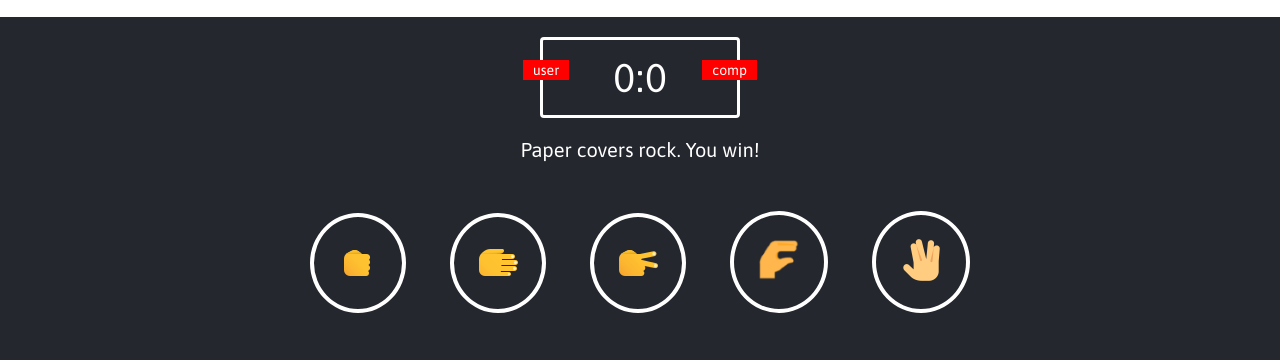
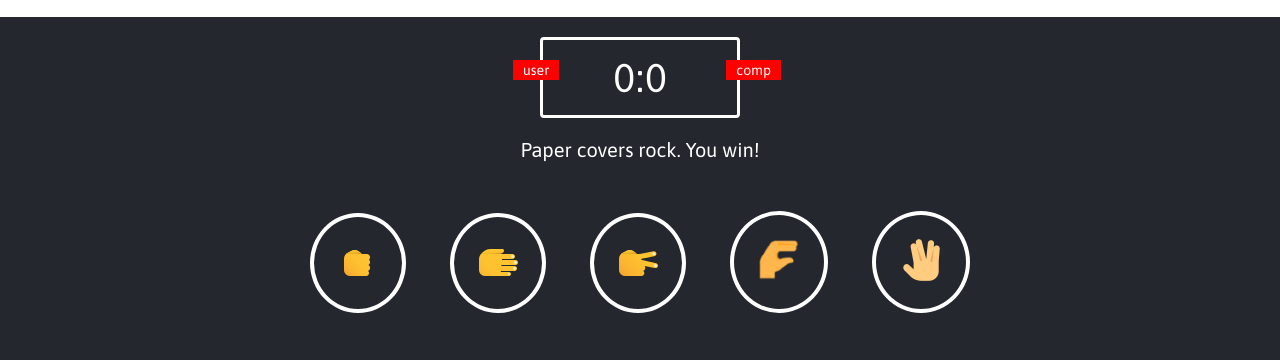
Before and after one commit to Lorenaaas/Java-game, a plain HTML site: page index.html in a window 1280 px wide. Shown: the part 60-420 px from the top of the page. Drawn offline with Linux system fonts and the light colour scheme.

Commit message:
style rules paragraph

```diff
--- a/assets/css/style.css
+++ b/assets/css/style.css
@@ -47,13 +47,14 @@ header>h1 {
 #user-label {
     position: absolute;
     top: 20px;
-    left: -20px;
+    left: -30px;
+
 }
 
 #computer-label {
     position: absolute;
     top: 20px;
-    right: -20px;
+    right: -44px;
 }
 
 .result {
```
